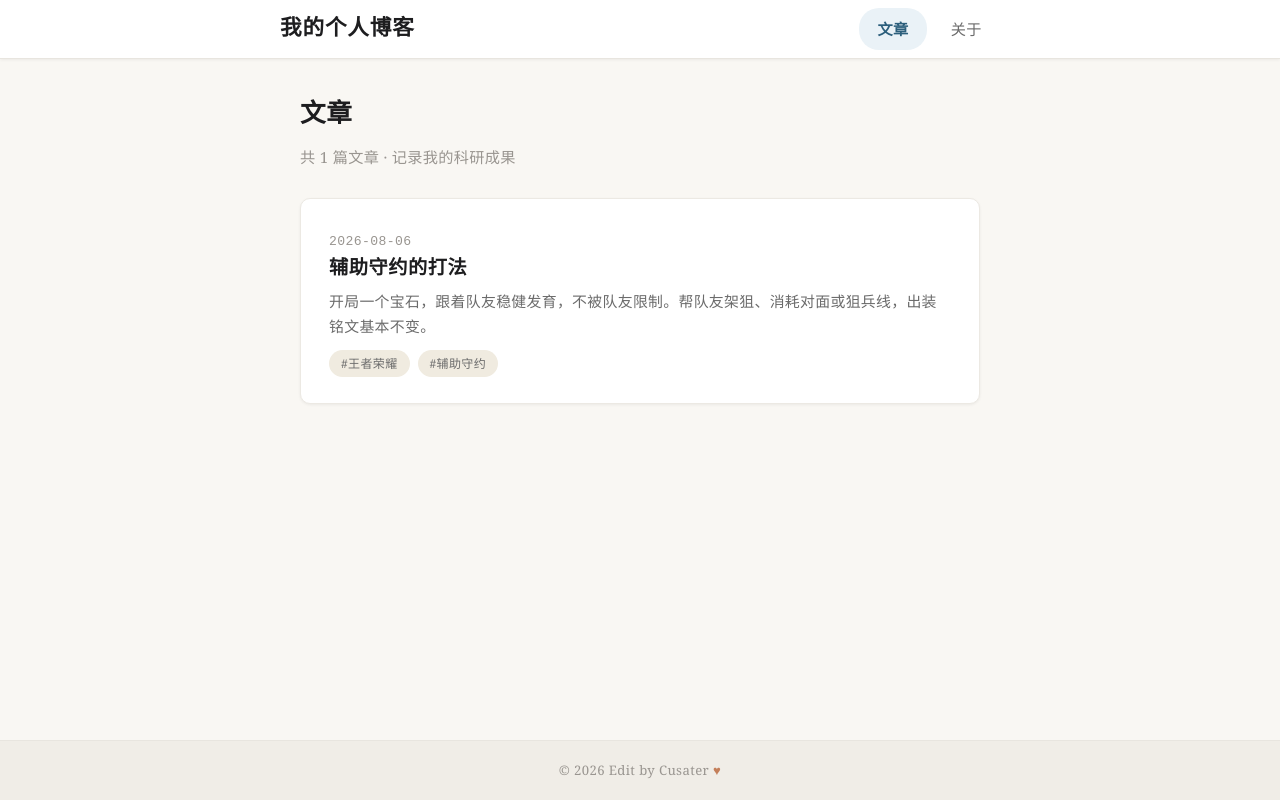
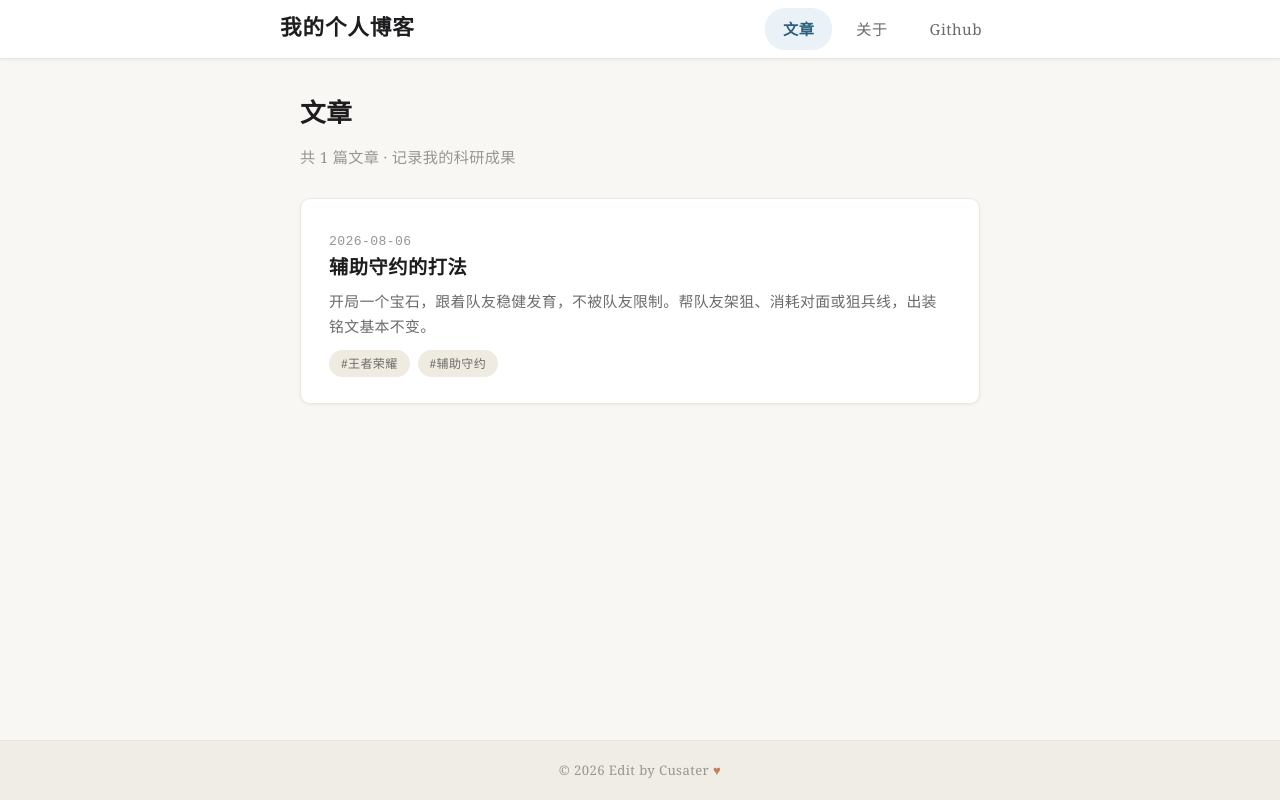
Before and after one commit to Cusater/Cusater.github.io, a plain HTML site: page index.html in a window 1280 px wide. Drawn offline with Linux system fonts and the light colour scheme.

Commit message:
auto update posts 2026-08-12

```diff
--- a/index.html
+++ b/index.html
@@ -16,6 +16,7 @@
                 <ul class="nav-links">
                     <li><a id="nav-posts" onclick="navigateTo('/')" class="active">文章</a></li>
                     <li><a id="nav-about" onclick="navigateTo('/about')">关于</a></li>
+                    <li><a id="nav-github" href="https://github.com/Cusater" target="_blank">Github</a></li>
                 </ul>
             </nav>
         </div>
```
